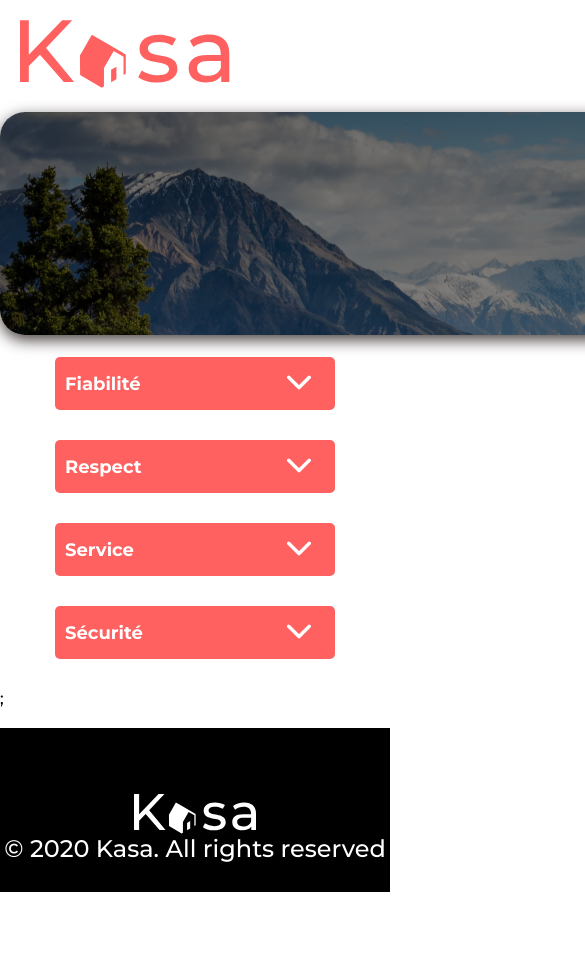
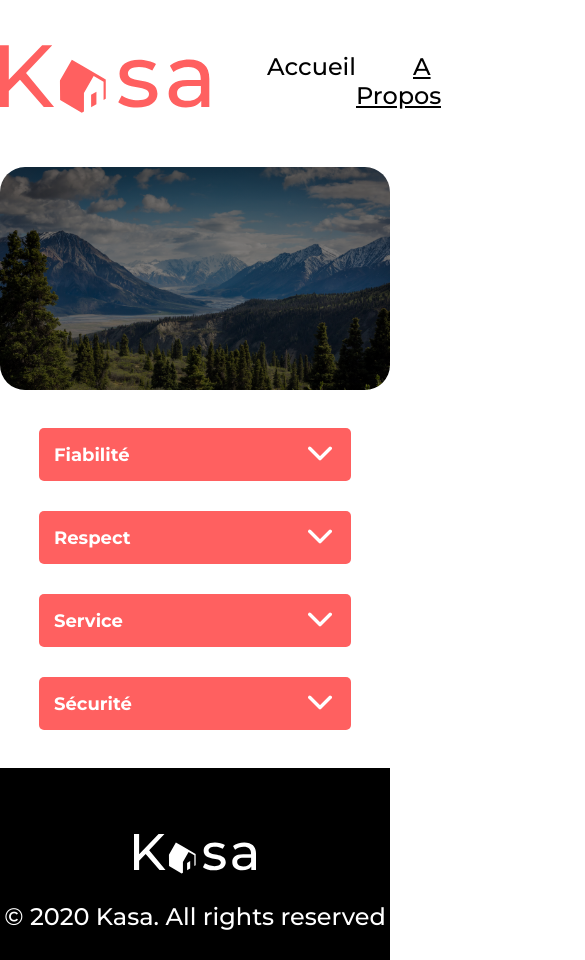
Before and after one commit to alheban/kasa_P8, a React (Vite) app: page /about in a window 390 px wide. Shown: the top 960 px of the page, 585 px wide, since content can reach past the window. Before the commit the page ends 912 px from the top, so only its background shows below. Built offline with nearby package versions, Linux system fonts and the light colour scheme.

Commit message:
css desktop et mobile

```diff
--- a/src/components/banner/Banner.jsx
+++ b/src/components/banner/Banner.jsx
@@ -2,8 +2,8 @@ import React from "react"
 
 
 
-export function Banner ({title, img}) {
-    return <div className="banner" style={{ backgroundImage: `linear-gradient(rgba(0, 0, 0, 0.5), rgba(0, 0, 0, 0.5)),url(${img})` }} >
+export function Banner ({title, img,ombre}) {
+    return <div className="banner" style={{ boxShadow:`${ombre}` ,backgroundImage: `linear-gradient(rgba(0, 0, 0, 0.5), rgba(0, 0, 0, 0.5)),url(${img})` }} >
 <h1>{title}</h1>
     </div>
 }
--- a/src/components/collapse/Collapse.jsx
+++ b/src/components/collapse/Collapse.jsx
@@ -10,11 +10,11 @@ const Collapse = ({title,content}) => {
   };
 
     return <>
-      <div className="container" onClick={handleToggle}>
+      <div className="collapse_title" onClick={handleToggle}>
         <h2>{title}</h2>
         <img src={arrow}className={ toggle ? 'arrow_down': "arrow_up"}></img>
       </div>
-      <div className={toggle ? 'container__description' : 'container__description_hidden'}>
+      <div className={toggle ? 'collapse_description' : 'collapse_description_hidden'}>
         <p>{content}</p>
       </div>
     </>
--- a/src/components/footer/Footer.jsx
+++ b/src/components/footer/Footer.jsx
@@ -3,9 +3,9 @@ import logoKasa from "./../../assets/kasa_logo_white.svg"
 
 
 export function Footer () {
-    return <footer className="header">
+    return <footer className="footer">
 
-      <img src={logoKasa} alt="logo  Kasa" />
+      <img src={logoKasa} alt="logoKasa" />
 
 <p>© 2020 Kasa. All rights reserved</p>
   </footer>
--- a/src/components/pages/About.jsx
+++ b/src/components/pages/About.jsx
@@ -5,8 +5,8 @@ import Collapse from "../collapse/Collapse";
 const About = () => {
   return (
     <>
-      <Banner img={"./../src/assets/montagne.jpg"} />
-      <main>
+      <Banner ombre={'none'} img={"./../src/assets/montagne.jpg"} />
+      <section>
         {aboutdata.map((data) => {
           return (
             <div className="collapse" key={data.id}>
@@ -14,7 +14,8 @@ const About = () => {
             </div>
           );
         })}
-</main>;
+      </section>
+
     </>
   );
 };
--- a/src/sass/_app.scss
+++ b/src/sass/_app.scss
@@ -12,13 +12,6 @@ body {
   font-family: "Montserrat", sans-serif;
   font-weight: 500;
 
-  main {
-    flex: 1;
-    width: 100%;
-    margin: 0 auto;
-    //max-width: $desktop-max-width;
-    padding: 0 20px 0px;
-  }
   .root {
     display: flex;
     flex-direction: column;
@@ -28,7 +21,6 @@ body {
 }
 a {
   text-decoration: none;
-  //color: $color-primary;
   &:hover {
     cursor: pointer;
   }
--- a/src/sass/_banner.scss
+++ b/src/sass/_banner.scss
@@ -1,6 +1,7 @@
 .banner {
-    margin: 0 auto 22px;
-    width: 1240px;
+  margin: 0 auto 0 auto;
+  max-width: 1240px;
+  width: 100%;
   height: 223px;
   border-radius: 25px;
   box-shadow: 0px 5px 15px rgb(71, 62, 61);
@@ -20,3 +21,18 @@ height: 223px;
     font-weight: 700;
   }
 }
+
+@media screen and (max-width: 375px) {
+  .banner {
+    box-shadow: none;
+    max-width: 335px;
+    width: 100%;
+    margin: 0 auto 22px auto;
+    height: 111px;
+    border-radius: 10px;
+    h1 {
+      font-size: 24px;
+      margin: 0 94px 0 16px;
+    }
+  }
+}
--- a/src/sass/_card.scss
+++ b/src/sass/_card.scss
@@ -1,6 +1,7 @@
 .cards{
   display: flex;
   justify-content: center;
+  margin:20px 0 20px 0 ;
 
 
   .cardList {
@@ -31,10 +32,9 @@
         z-index: 1;
         padding: 20px;
         position: absolute;
-        height: 70px;
         bottom: 0;
         font-size: 18px;
-        font-weight: 500;
+        font-weight: 700;
         color: white;
       }
 
@@ -55,3 +55,25 @@
 
   }
 }
+
+@media screen and (max-width: 375px) {
+  .cards{
+    margin:20px 0 0 0 ;
+    .cardList {
+      background-color: white;
+      padding: 0;
+      flex-wrap: nowrap;
+      flex-direction: column;
+
+      .card {
+        margin: 0 20px 20px 20px;
+        height: 255px;
+        width: 335px;
+
+
+      }
+
+    }
+  }
+
+}
--- a/src/sass/_collapse.scss
+++ b/src/sass/_collapse.scss
@@ -1,18 +1,21 @@
+section {
+  margin: 38px 0 8px 0;
   .collapse {
     display: flex;
     flex-direction: column;
     align-items: center;
-    margin-bottom: 30px;
+    gap: 30px;
 
-  .container {
+    &_title {
       display: flex;
       max-width: 1024px;
       width: 80%;
-    padding: 10px 20px 10px 10px;
+      padding: 10px 15px 10px 15px;
       align-items: center;
       border-radius: 5px;
       background-color: #ff6060;
       justify-content: space-between;
+      align-content: center;
       color: white;
       flex-wrap: wrap;
       cursor: pointer;
@@ -22,36 +25,59 @@
         font-style: normal;
         font-weight: 700;
       }
-    .arrow_down{
+      .arrow_down {
         transform: rotate(180deg);
       }
-    .arrow_up{
+      .arrow_up {
         transform: rotate(0deg);
       }
-
     }
 
-  .container__description{
+    &_description {
       position: relative;
       width: 80%;
       max-width: 1024px;
-    top: -40px;
+      top: -30px;
       z-index: -1;
-    display: flex;
       font-size: 18px;
       font-style: normal;
       font-weight: 400;
       border-radius: 10px 10px 5px 5px;
       background: rgba(246, 246, 246, 0.45);
-padding: 70px 20px 20px 20px;
+      padding: 25px 20px 20px 20px;
+
+    }
+    &_description_hidden {
+      visibility: hidden;
+      opacity: 0;
+      height: 0;
+    }
+  }
+}
+
+@media screen and (max-width: 375px) {
+  section {
+    margin: 19px 0 0 0;
+    .collapse {
+      gap: 20px;
+
+      &_title {
+height: 30px;
+
+        h2 {
+          font-size: 13px;
+        }
+        img{
+          width: 20px;
+        }
+      }
+
+      &_description {
+
+        font-size: 12px;
+        border-radius: 5px;
 
 
       }
-.container__description_hidden{
-  visibility: hidden;
-  opacity: 0;
-  height: 0;
-
-
+    }}
 }
-}
--- a/src/sass/_footer.scss
+++ b/src/sass/_footer.scss
@@ -1,5 +1,4 @@
 footer {
-  margin: 20px auto;
   padding: 0 20px;
   display: flex;
   justify-content: space-between;
@@ -13,9 +12,33 @@ footer {
     width: 122px;
   }
   p {
+    margin-top: 28px;
     color: white;
     font-size: 24px;
-
+    font-style: normal;
     font-weight: 500;
   }
 }
+
+
+@media screen and (max-width: 375px) {
+  footer {
+    display: flex;
+    justify-content: space-between;
+    flex-direction: column;
+    padding: 66px 120px 58px 120px;
+    align-items: center;
+    width: 100%;
+    background-color: black;
+
+    img {
+      width: 122px;
+    }
+    p {
+      margin-top: 0;
+      padding: 15px 19px 0 19px;
+      font-size: 12px;
+      text-align: center;
+    }
+  }
+}
--- a/src/sass/_header.scss
+++ b/src/sass/_header.scss
@@ -1,28 +1,20 @@
 header {
-  margin: 20px auto;
-  padding: 0 20px;
+  margin: 45px auto 50px auto;
   display: flex;
   justify-content: space-between;
   align-items: center;
-  width: 1240px;
+  max-width: 1240px;
+  width: 100%;
 
   img {
     width: 210px;
     height: 68px;
-    color:red
   }
-nav {
+
   ul {
     display: flex;
-
-      font-size: 13px;
-      li {
-        font-size: 24px;
-        font-style: normal;
-        font-weight: 500;
-        margin: 5px 0 0 57px;
-
     a {
+      margin: 0 0 0 57px;
       color: #000;
       font-size: 24px;
       font-style: normal;
@@ -33,5 +25,22 @@ nav {
     }
   }
 }
+
+@media screen and (max-width: 375px) {
+  header {
+    margin: 20px 20px 27px 20px;
+    max-width: 335px;
+    height: 46px;
+
+    img {
+      width: 145px;
+    }
+    ul {
+      a {
+        margin: 0 0 0 26px;
+        font-size: 12px;
+        text-transform: uppercase;
       }
     }
+  }
+}
--- a/src/sass/_pageError.scss
+++ b/src/sass/_pageError.scss
@@ -3,7 +3,7 @@
     flex-direction: column;
     align-items: center;
     h1 {
-    margin: 180px 0 10px;
+    margin: 139px auto 139px auto;
     color: #FF6060;
     text-align: center;
     font-size: 288px;
@@ -15,7 +15,8 @@
         font-size: 36px;
         font-style: normal;
         font-weight: 500;
-        margin-bottom: 130px;
+        margin-bottom: 139px;
+        text-align: center;
     }
     a{
     color: #000;
@@ -23,6 +24,33 @@
     font-style: normal;
     font-weight: 500;
     text-decoration: underline;
+    margin-bottom: 139px;
 
     }
 }
+
+@media screen and (max-width: 375px) {
+    .error-page {
+        display: flex;
+        flex-direction: column;
+        align-items: center;
+        h1 {
+        margin: 113px auto 113px auto;
+        text-align: center;
+        font-size: 96px;
+
+        }
+        p{
+            text-align: center;
+            font-size: 18px;
+            margin: 0 76px 113px 76px;
+            line-height: 142.6%;
+        }
+        a{
+        font-size: 14px;
+        margin-bottom: 139px;
+        }
+    }
+
+
+}
```
Lines whose indentation alone changed are shown as unchanged.
